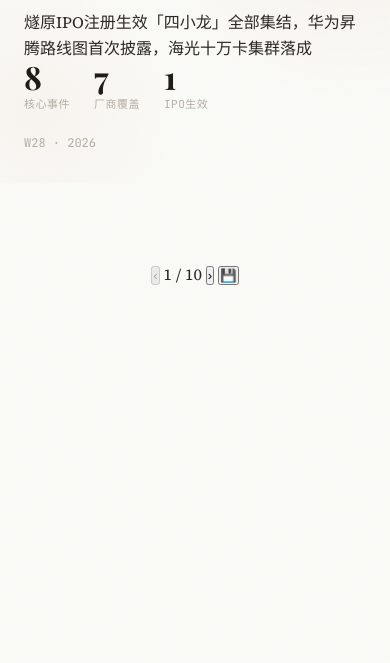
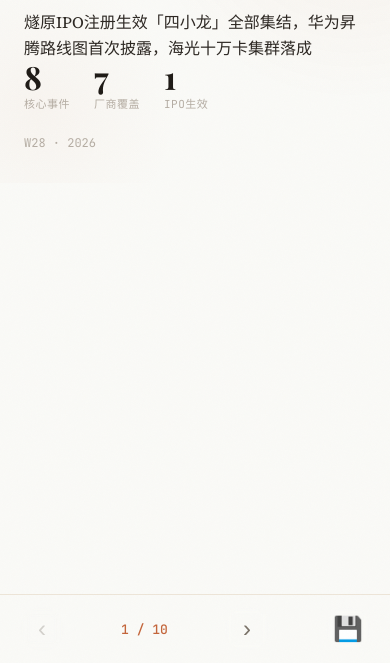
Before and after one commit to Winsaney/news, a website: page reports/2026-W28.html in a window 390 px wide. Shown: the part 181-844 px from the top of the page. Drawn offline with nearby package versions, Linux system fonts and the light colour scheme; a web font is replaced by a local one.

Commit message:
fix: add missing nav CSS to match template

```diff
--- a/reports/2026-W28.html
+++ b/reports/2026-W28.html
@@ -438,6 +438,51 @@
         @media (max-width: 768px) { .cta .deco-line { margin:16px auto; } }
         .cta .nav-pip { background: rgba(255,255,255,0.12); }
         .cta .nav-pip.active { background: var(--orange-soft); }
+
+        /* NAV */
+        .slide-nav {
+            display: flex; align-items: center; justify-content: center;
+            gap: 16px; margin-top: 16px;
+        }
+        .slide-nav button {
+            width: 40px; height: 40px;
+            border: 1px solid var(--warm);
+            background: rgba(250,250,247,0.9);
+            -webkit-backdrop-filter: blur(4px);
+            backdrop-filter: blur(4px);
+            color: var(--gray); cursor: pointer;
+            font-size: 18px; display: flex;
+            align-items: center; justify-content: center;
+            border-radius: 50%; transition: all 0.3s;
+        }
+        .slide-nav button:hover { color:var(--orange); border-color:var(--orange); box-shadow:0 2px 12px rgba(196,101,58,0.15); }
+        .slide-nav button:disabled { opacity:0.3; cursor:default; pointer-events:none; }
+        .slide-nav .nav-counter {
+            font-family: 'JetBrains Mono', monospace;
+            font-size: 12px; color: var(--pale);
+            min-width: 40px; text-align: center;
+        }
+        @media (max-width: 768px) {
+            .slide-nav {
+                position:fixed; bottom:0; left:0; right:0; margin:0;
+                padding:12px 20px calc(12px + env(safe-area-inset-bottom));
+                background:var(--paper); border-top:1px solid var(--warm);
+                justify-content:space-between; z-index:100;
+            }
+            .slide-nav button { width:44px; height:44px; border:none; background:transparent; font-size:24px; }
+            .slide-nav .nav-counter { font-size:13px; color:var(--orange); font-weight:500; }
+        }
+        .nav-track { display:flex; gap:6px; align-items:center; }
+        .nav-pip {
+            width:6px; height:6px; border-radius:50%;
+            background:var(--warm);
+            transition:all 0.4s cubic-bezier(0.25,1,0.5,1);
+            cursor:pointer;
+        }
+        .nav-pip.active { background:var(--orange); width:28px; border-radius:3px; }
+        @media (max-width: 768px) { .nav-pip { width:8px; height:8px; } .nav-pip.active { width:24px; } }
+
+        .hint { display:none!important; }
 
         /* SOURCE LINKS */
         .slide-sources {
```
